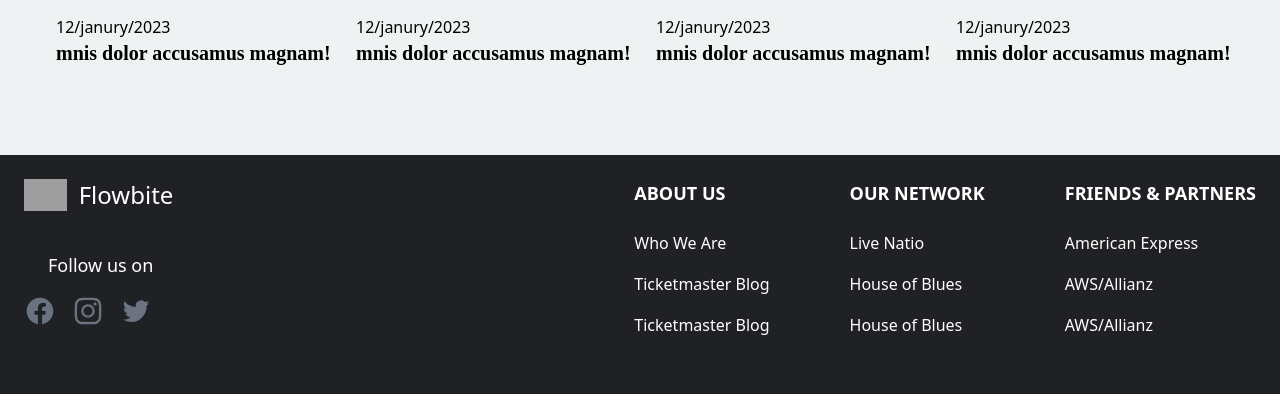
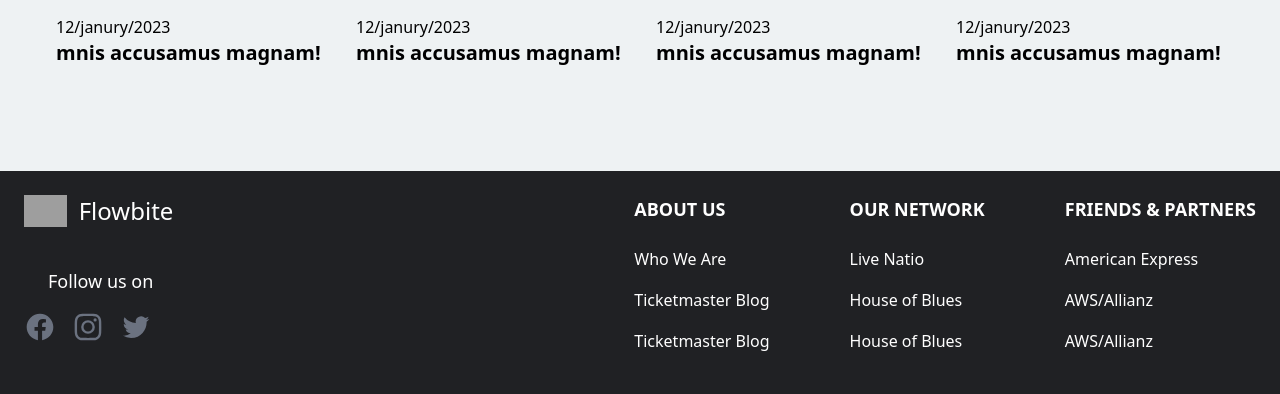
Before and after one commit to NaniWEP/Concert-ticket-app-team7, a PHP site: page / in a window 1280 px wide. Shown: the part 825-1219 px from the top of the page. Before the commit the page ends 1160 px from the top, so only its background shows below. Run offline with PHP 8.4, Linux system fonts and the light colour scheme; some libraries are stand-ins or nearby versions; grey boxes are pictures that could not be loaded.

Commit message:
[CON-46]: Update font style

```diff
--- a/models/home.model.php
+++ b/models/home.model.php
@@ -8,3 +8,4 @@ function getUserData() : array
    $statement->execute();
    return $statement->fetchAll();
 }
+?>
--- a/views/forms/form.register.view.php
+++ b/views/forms/form.register.view.php
@@ -19,15 +19,15 @@
                     <input type="email" placeholder="email" name='email'  value='<?php echo isset($_POST['email']) ? $_POST['email'] : ''; ?>'
                         class="block w-full px-4 py-2 mt-2 text-gray-700 bg-white border rounded-md focus:border-black focus:ring-red-300 focus:outline-none focus:ring focus:ring-opacity-40 <?php if ($colorErrorEmail){ echo "border-red-700";} ?>">
                         <small class="text-red-600"> <?php echo $emailError; ?></small>
-                    </div>
+                </div>
 
                 <div class="mt-4">
                     <div>
                         <label for="password" class="block font-sans ">Password</label>
                         <input type="password" placeholder="password" name='password'  value='<?php echo isset($_POST['password']) ? $_POST['password'] : ''; ?>'
                             class="block w-full px-4 py-2 mt-2 text-gray-700 bg-white border rounded-md focus:border-black focus:ring-red-300 focus:outline-none focus:ring focus:ring-opacity-40 <?php if ($colorErrorPassword){ echo "border-red-700";} ?>">
-                            <small class="text-red-600"> <?php echo $passwordError; ?></small>
-                        </div>
+                        <small class="text-red-600"> <?php echo $passwordError; ?></small>
+                    </div>
                 </div>
                 <div class="mt-4">
                     <label for="password" class="block font-sans ">Comfirm password</label>
--- a/views/home/index.view.php
+++ b/views/home/index.view.php
@@ -10,15 +10,15 @@
             <div class=" ml-14">
                 <ul class="flex">
                   <li class="flex-1 ">
-                    <a class="text-center w-40 block border border-[#B60505] rounded py-2 px-4
+                    <a class="text-center font-sans w-40 block border border-[#B60505] rounded py-2 px-4
                     bg-[#B60505] hover:bg-red-800 text-white" href="#">Active Item</a>
                   </li>
                   <li class="flex-1">
-                    <a class="text-center ml-10 w-40 block border border-[#B60505] rounded py-2 px-4
+                    <a class="text-center font-sans ml-10 w-40 block border border-[#B60505] rounded py-2 px-4
                      bg-[#B60505] hover:bg-red-800 text-white" href="#">Nav Item</a>
                   </li>
                   <li class=" flex-1 ">
-                    <a class="text-center ml-10 w-40 block border border-[#B60505] rounded py-2 px-4
+                    <a class="text-center font-sans ml-10 w-40 block border border-[#B60505] rounded py-2 px-4
                      bg-[#B60505] hover:bg-red-800 text-white" href="#">Disabled Item</a>
                   </li>
                   <li class="flex-1">
@@ -26,11 +26,11 @@
                      bg-[#B60505] hover:bg-red-800 text-white" href="#">Disabled Item</a>
                   </li>
                   <li class="flex-1">
-                    <a class="text-center ml-10 w-40 block border border-[#B60505] rounded py-2 px-4
+                    <a class="text-center font-sans ml-10 w-40 block border border-[#B60505] rounded py-2 px-4
                      bg-[#B60505] hover:bg-red-800 text-white" href="#">Disabled Item</a>
                   </li>
                   <li class="flex-1">
-                    <a class="text-center ml-10 w-40 block border border-[#B60505] rounded py-2 px-4
+                    <a class="text-center font-sans ml-10 w-40 block border border-[#B60505] rounded py-2 px-4
                      bg-[#B60505] hover:bg-red-800 text-white" href="#">Disabled Item</a>
                   </li>
               </ul>
@@ -45,36 +45,36 @@
                             class="block object-cover object-center h-70 hover:scale-110 transition
                             duration-300 ease-in-out cursor-pointer" alt="Louvre" />
                             <div id="contant">
-                                <h3>Involation</h3>
-                                <p>Lorem ipsum, dolor sit amet consectetur adipisicing elit.
+                                <h3 class="font-sans">Involation</h3>
+                                <p class="font-sans"> Lorem ipsum, dolor sit amet consectetur adipisicing elit.
                                     Nesciunt voluptate voluptates maxime, laudantium assumenda, </p>
                             </div>
                             <div id="btn-detail">
-                                <button id="more-information">more information</button>
-                                <button id="see-ticket">See ticket</button>
+                                <button id="more-information" class="font-sans">more information</button>
+                                <button id="see-ticket" class="font-sans">See ticket</button>
                             </div>
                         </div>
                         <p class="text-black ml-4 font-sans">12/janury/2023</p>
-                        <h1 class="text-black ml-4 font-bold text-xl hover:text-[#B60505]">
-                            mnis dolor accusamus magnam!</h1>
+                        <h1 class="text-black ml-4 font-bold font-sans text-xl mb-4 ">mnis accusamus magnam!</h1>
+
                     </div>
                     <div class="flex flex-wrap w-1/4  hover:shadow-2xl">
                       <div class=" p-2 md:p-4 " id="container-card">
-                        <img src="https://hips.hearstapps.com/hmg-prod.s3.amazonaws.com/images/best-disney-christmas-movies-1637328868.jpg"
+                        <img src="https://encrypted-tbn0.gstatic.com/images?q=tbn:ANd9GcRYzJZFS40ZTJhcVaoXxmmCRo2cy5oB37sZOw&usqp=CAU"
                         class="block object-cover object-center  h-70  hover:scale-110 transition duration-300 ease-in-out cursor-pointer" alt="Louvre" />
                         <div id="contant">
-                            <h3>Involation</h3>
-                            <p>Lorem ipsum, dolor sit amet consectetur adipisicing elit.
+                            <h3 class="font-sans">Involation</h3>
+                            <p class="font-sans"> Lorem ipsum, dolor sit amet consectetur adipisicing elit.
                                 Nesciunt voluptate voluptates maxime, laudantium assumenda,
                                 </p>
                         </div>
                         <div id="btn-detail">
-                            <button id="more-information">more information</button>
-                            <button id="see-ticket">See ticket</button>
+                            <button id="more-information" class="font-sans">more information</button>
+                            <button id="see-ticket" class="font-sans">See ticket</button>
                         </div>
                       </div>
                         <p class="text-black ml-4 font-sans">12/janury/2023</p>
-                        <h1 class="text-black ml-4 font-bold text-xl">mnis dolor accusamus magnam!</h1>
+                        <h1 class="text-black ml-4 font-bold font-sans text-xl mb-4 ">mnis accusamus magnam!</h1>
                     </div>
                     <div class="flex flex-wrap w-1/4  hover:shadow-2xl">
                       <div class=" p-2 md:p-4 " id="container-card">
@@ -82,18 +82,18 @@
                           class="block object-cover object-center h-70 hover:scale-110 transition duration-300
                           ease-in-out cursor-pointer" alt="Louvre" />
                           <div id="contant">
-                            <h3>Involation</h3>
-                            <p>Lorem ipsum, dolor sit amet consectetur adipisicing elit.
+                            <h3 class="font-sans">Involation</h3>
+                            <p class="font-sans"> Lorem ipsum, dolor sit amet consectetur adipisicing elit.
                                 Nesciunt voluptate voluptates maxime, laudantium assumenda,
                                 </p>
                           </div>
                           <div id="btn-detail">
-                            <button id="more-information">more information</button>
-                            <button id="see-ticket">See ticket</button>
+                                <button id="more-information" class="font-sans">more information</button>
+                                <button id="see-ticket" class="font-sans">See ticket</button>
                           </div>
                       </div>
-                        <p class="text-black ml-4 font-sans">12/janury/2023</p>
-                        <h1 class="text-black ml-4 font-bold text-xl">mnis dolor accusamus magnam!</h1>
+                      <p class="text-black ml-4 font-sans">12/janury/2023</p>
+                      <h1 class="text-black ml-4 font-bold font-sans text-xl mb-4 ">mnis accusamus magnam!</h1>
                     </div>
                     <div class="flex flex-wrap w-1/4 hover:shadow-2xl">
                         <div class=" p-2 md:p-4 " id="container-card">
@@ -101,18 +101,18 @@
                           class="block object-cover object-center  h-70  hover:scale-110 transition
                           duration-300 ease-in-out cursor-pointer" alt="Louvre" />
                           <div id="contant">
-                              <h3>Involation</h3>
-                              <p>Lorem ipsum, dolor sit amet consectetur adipisicing elit.
-                                  Nesciunt voluptate voluptates maxime, laudantium assumenda,
-                                  </p>
+                            <h3 class="font-sans">Involation</h3>
+                            <p class="font-sans"> Lorem ipsum, dolor sit amet consectetur adipisicing elit.
+                                Nesciunt voluptate voluptates maxime, laudantium assumenda,
+                                </p>
                           </div>
                           <div id="btn-detail">
-                              <button id="more-information">more information</button>
-                              <button id="see-ticket">See ticket</button>
+                                <button id="more-information" class="font-sans">more information</button>
+                                <button id="see-ticket" class="font-sans">See ticket</button>
                           </div>
                         </div>
                         <p class="text-black ml-4 font-sans">12/janury/2023</p>
-                        <h1 class="text-black ml-4 font-bold text-xl">mnis dolor accusamus magnam!</h1>
+                        <h1 class="text-black ml-4 font-bold font-sans text-xl mb-4 ">mnis accusamus magnam!</h1>
                     </div>
                   </div>
                 </div>
--- a/views/partials/head.php
+++ b/views/partials/head.php
@@ -10,4 +10,4 @@
 </head>
 <!-- bg-[url('https://www.behr.com/colorfullybehr/wp-content/uploads/2016/12/iStock-450422439-scaled.jpg')] -->
 <body class=" font-sans ">
-    <div class=" flex flex-wrap m-0">
+    <div class=" flex flex-wrap m-0 ">
--- a/views/partials/nav.php
+++ b/views/partials/nav.php
@@ -8,12 +8,15 @@
             <label for="default-search" class="mb-2 text-sm font-medium text-gray-900 sr-only dark:text-white font-sans">Search</label>
         <div class="relative">
             <div class="absolute inset-y-0 left-0 flex items-center pl-3 pointer-events-none">
-                <svg aria-hidden="true" class="w-5 h-5 text-gray-500 dark:text-gray-400" fill="none" stroke="currentColor" viewBox="0 0 24 24" xmlns="http://www.w3.org/2000/svg"><path stroke-linecap="round" stroke-linejoin="round" stroke-width="2" d="M21 21l-6-6m2-5a7 7 0 11-14 0 7 7 0 0114 0z"></path></svg>
+                <svg aria-hidden="true" class="w-5 h-5 text-gray-500 dark:text-gray-400" fill="none"
+                 stroke="currentColor" viewBox="0 0 24 24" xmlns="http://www.w3.org/2000/svg">
+                 <path stroke-linecap="round" stroke-linejoin="round" stroke-width="2"
+                 d="M21 21l-6-6m2-5a7 7 0 11-14 0 7 7 0 0114 0z"></path></svg>
             </div>
             <input type="search" id="default-search" class="block w-96 p-2 pl-10 text-sm text-gray-900  border
              border-gray-300 rounded-lg bg-gray-50 focus:ring-blue-500 focus:border-blue-500 dark:bg-gray-700
               dark:border-gray-600 dark:placeholder-gray-400 dark:text-white dark:focus:ring-blue-500
-               dark:focus:border-blue-500" placeholder="Search Mockups, Logos..." required>
+               dark:focus:border-blue-500 font-sans" placeholder="Search..." required>
 
         </div>
         </div>
```
